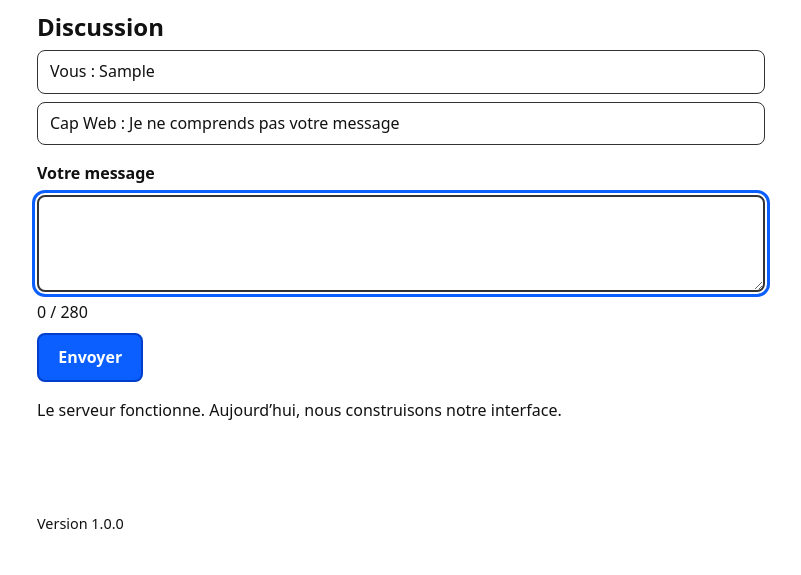
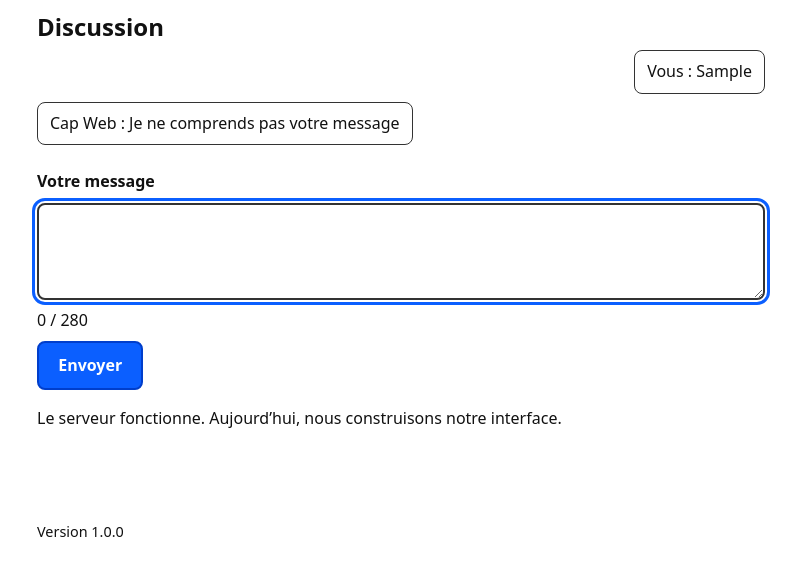
Before and after one commit to Toto2807/renfo_dev_web, a website with bundled scripts: page demarrage-etudiants-j1/atelier/public/index.html in a window 1280 px wide. Both pictures are taken after typing "Sample" into the empty fields and a click on the button "Envoyer". Shown: the part 81-656 px from the top of the page, without its empty margins (239-1040 px from the left). Built offline with nearby package versions, Linux system fonts and the light colour scheme.

Commit message:
add TP 09
ajout du fichier view.js + insertion dasn app.js et modification du style

```diff
--- a/demarrage-etudiants-j1/atelier/public/js/app.js
+++ b/demarrage-etudiants-j1/atelier/public/js/app.js
@@ -1,33 +1,35 @@
 import { validateMessage,replyTo } from './brain.js';
+import { renderMessages } from './view.js';
 
 const formulaire = document.querySelector('#chat-form');
 const statut = document.querySelector('#status');
 const versionElt = document.querySelector('#version');
+
 // Ceci correspond au label
 const message = document.querySelector('#message');
 // Ceci correspond à la liste des messages
 const messages = document.querySelector('#messages');
+
 // Ceci correspond au compteur de cractères
 const compteur = document.querySelector('#compteur');
+
+// Ceci est l'historique des messages utilisateur et chatbot
+const historique = []
 
 // J1 : interface seule, on bloque l’envoi et on l’explique.
 formulaire?.addEventListener(`submit`, (event) => {
   event.preventDefault();
-  const message_envoye = message.value.trim()
-  if(validateMessage(message_envoye).ok === false){
-    statut.textContent = validateMessage(message_envoye).error
-  }
-  // if(message_envoye.length <= 0){
-  //   statut.textContent = 'Le message ne doit pas être vide.'
-  // }
-    else{
-      //Création du message et de la réponse
-      const li = document.createElement('li')
-      li.textContent = `Vous : ${message_envoye}`
-      messages.append(li)
-      const li2 = document.createElement('li')
-      li2.textContent = `Cap Web : ${replyTo(message_envoye)}`
-      messages.append(li2)
+  const validation = validateMessage(message.value)
+  if(validation.ok === false){
+    statut.textContent = validation.error
+    message.focus()
+    return
+  }else{
+      const message_envoye = validation.value
+      const reponse = replyTo(message_envoye)
+      historique.push({ role: 'user', content: message_envoye })
+      historique.push({ role: 'assistant', content: reponse })
+      renderMessages(historique, messages)
       // Remise à zéro du formulaire
       message.value = ''
       statut.textContent = ''
--- /dev/null
+++ b/demarrage-etudiants-j1/atelier/public/js/view.js
@@ -0,0 +1,14 @@
+export function renderMessages(messages, container){
+    const lignes = messages.map(message => {
+        const li = document.createElement('li')
+        if(message.role === 'user'){
+            li.dataset.role = "user";
+            li.textContent = `Vous : ${message.content}`
+        }else if(message.role === 'assistant'){
+            li.dataset.role = "assistant";
+            li.textContent = `Cap Web : ${message.content}`
+        }
+        return li
+    })
+    container.replaceChildren(...lignes);
+}
--- a/demarrage-etudiants-j1/atelier/public/styles.css
+++ b/demarrage-etudiants-j1/atelier/public/styles.css
@@ -38,6 +38,8 @@ h2 {
   list-style: none;
   margin: 0 0 1rem;
   padding: 0;
+  display: flex;
+  flex-direction: column;
 }
 
 #messages li {
@@ -46,6 +48,15 @@ h2 {
   padding: 0.5rem 0.75rem;
   margin-bottom: 0.5rem;
   overflow-wrap: break-word;
+  max-width: 80%;
+}
+
+#messages li[data-role="user"] {
+    align-self: flex-end;
+}
+
+#messages li[data-role="assistant"]{
+    align-self: flex-start;
 }
 
 form {
--- a/demarrage-etudiants-j1/atelier/server/app.js
+++ b/demarrage-etudiants-j1/atelier/server/app.js
@@ -9,6 +9,7 @@ const FICHIERS = {
   '/styles.css': 'styles.css',
   '/js/app.js': 'js/app.js',
   '/js/brain.js': 'js/brain.js',
+  '/js/view.js': 'js/view.js',
 };
 
 // MIME corrects pour chaque fichier servi.
@@ -17,6 +18,7 @@ const TYPES = {
   'styles.css': 'text/css; charset=utf-8',
   'js/app.js': 'text/javascript; charset=utf-8',
   'js/brain.js': 'text/javascript; charset=utf-8',
+  'js/view.js': 'text/javascript; charset=utf-8',
 };
 
 export function createApp({ publicDir, version = 'dev' } = {}) {
```
Also changed, not shown: demarrage-etudiants-j1/suivi-apres-midi.md (+19 -0 lines).
